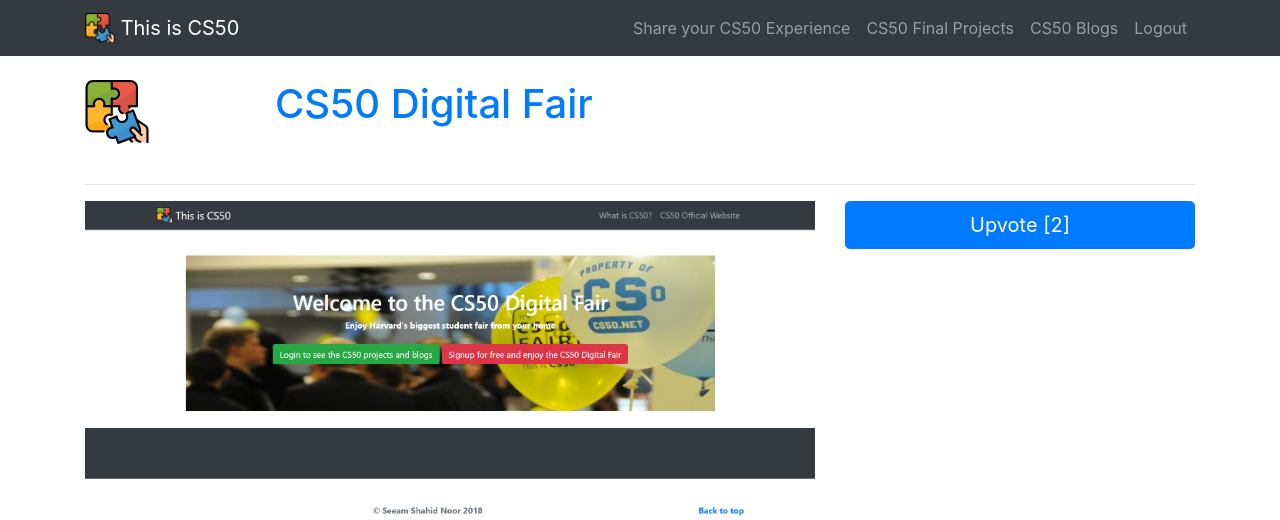
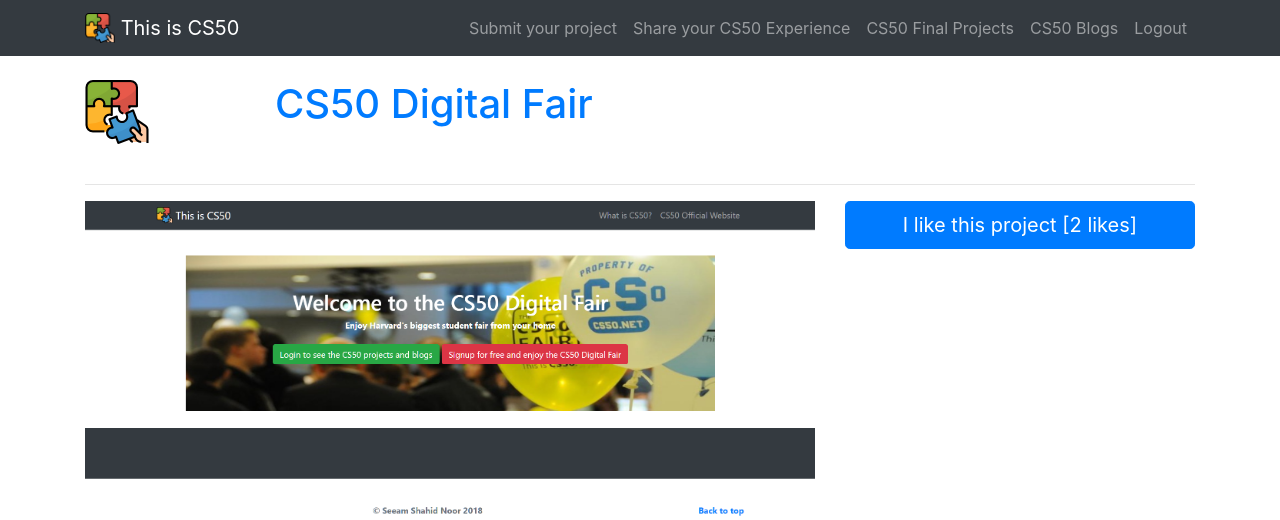
Before and after one commit to Seeam2590/cs50_fair, a Django app: page /idea/1 in a window 1280 px wide. Shown: the top 520 px of the page. Run offline with Django 3.2, Linux system fonts and the light colour scheme; a user stored in the database is signed in; data comes from the database, SQL or seed files in the repository; some libraries are stand-ins or nearby versions.

Commit message:
Minor changes

```diff
--- a/cs50s90/templates/base.html
+++ b/cs50s90/templates/base.html
@@ -8,7 +8,6 @@
   <meta name="viewport" content="width=device-width, initial-scale=1, shrink-to-fit=no">
   <meta name="description" content="">
   <meta name="author" content="">
-  <link rel="icon" href="../../../../favicon.ico">
 
   <title>CS50 Digital Fair</title>
 
@@ -29,7 +28,7 @@
       <div class="collapse navbar-collapse" id="navbarNavAltMarkup">
         <div class="navbar-nav ml-auto">
           {% if user.is_authenticated %}
-          <a class="nav-item nav-link"  href="{% url 'create' %}"><span class="oi oi-plus"></span></a>
+          <a class="nav-item nav-link"  href="{% url 'create' %}">Submit your project</span></a>
           <a class="nav-item nav-link"  href="{% url 'write' %}">Share your CS50 Experience</span></a>
           <a class="nav-item nav-link"  href="{% url 'allideas' %}">CS50 Final Projects</a>
           <a class="nav-item nav-link"  href="{% url 'allblogs' %}">CS50 Blogs</a>
--- a/idea/templates/idea/allideas.html
+++ b/idea/templates/idea/allideas.html
@@ -14,7 +14,7 @@
   <p> Project Description: {{ idea.summary }}</p>
 </div>
 <div class='col-3'>
-  <a href= "javascript:{document.getElementById('upvote{{idea.id}}').submit()}"><button class='btn btn-primary btn-lg btn-block'><span class="oi oi-thumb-up"></span> I like this project! [{{ idea.votes_total}}]</button></a>
+  <a href= "javascript:{document.getElementById('upvote{{idea.id}}').submit()}"><button class='btn btn-primary btn-lg btn-block'>I like this project [{{ idea.votes_total}} likes]</button></a>
 </div>
 </div>
 
--- a/idea/templates/idea/detail.html
+++ b/idea/templates/idea/detail.html
@@ -20,7 +20,7 @@
     <img src='{{ idea.image.url }}' class = 'img-fluid'/>
   </div>
   <div class='col-4'>
-    <a href= "javascript:{document.getElementById('upvote').submit()}"><button class='btn btn-primary btn-lg btn-block'><span class="oi oi-thumb-up"></span> Upvote [{{ idea.votes_total}}]</button></a>
+    <a href= "javascript:{document.getElementById('upvote').submit()}"><button class='btn btn-primary btn-lg btn-block'>I like this project [{{ idea.votes_total}} likes]</button></a>
   </div>
 </div>
 
--- a/people/templates/people/home.html
+++ b/people/templates/people/home.html
@@ -8,7 +8,6 @@
   <meta name="viewport" content="width=device-width, initial-scale=1, shrink-to-fit=no">
   <meta name="description" content="">
   <meta name="author" content="">
-  <link rel="icon" href="../../../../favicon.ico">
 
   <title>CS50 Digital Fair</title>
 
@@ -29,7 +28,7 @@
       <div class="collapse navbar-collapse" id="navbarNavAltMarkup">
         <div class="navbar-nav ml-auto">
           {% if user.is_authenticated %}
-          <a class="nav-item nav-link"  href="{% url 'create' %}"><span class="oi oi-plus"></span></a>
+          <a class="nav-item nav-link"  href="{% url 'create' %}">Submit your project</a>
           <a class="nav-item nav-link"  href="{% url 'write' %}">Share your CS50 experience</a>
           <a class="nav-item nav-link"  href="{% url 'allideas' %}">CS50 Final Projects</a>
           <a class="nav-item nav-link"  href="{% url 'allblogs' %}">CS50 Blogs</a>
```
